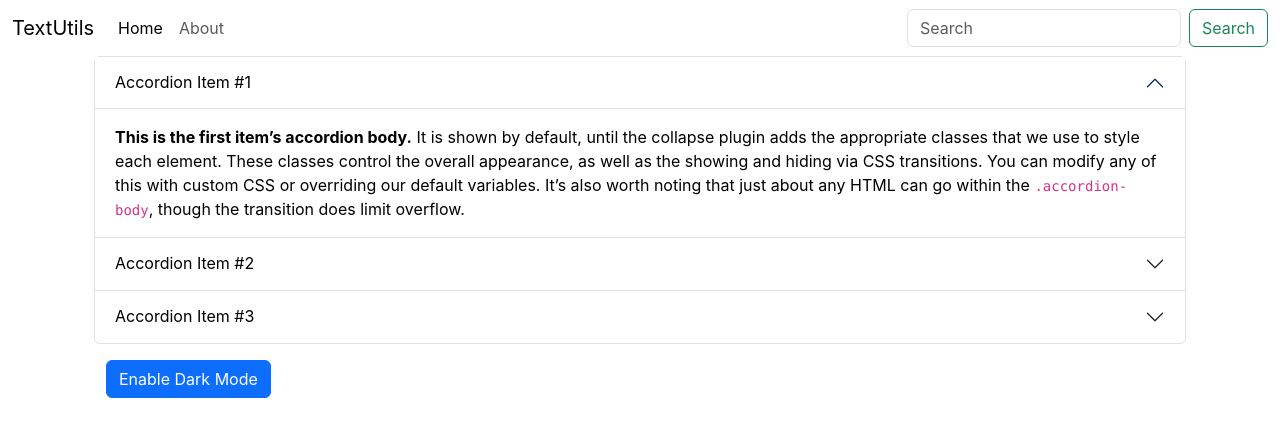
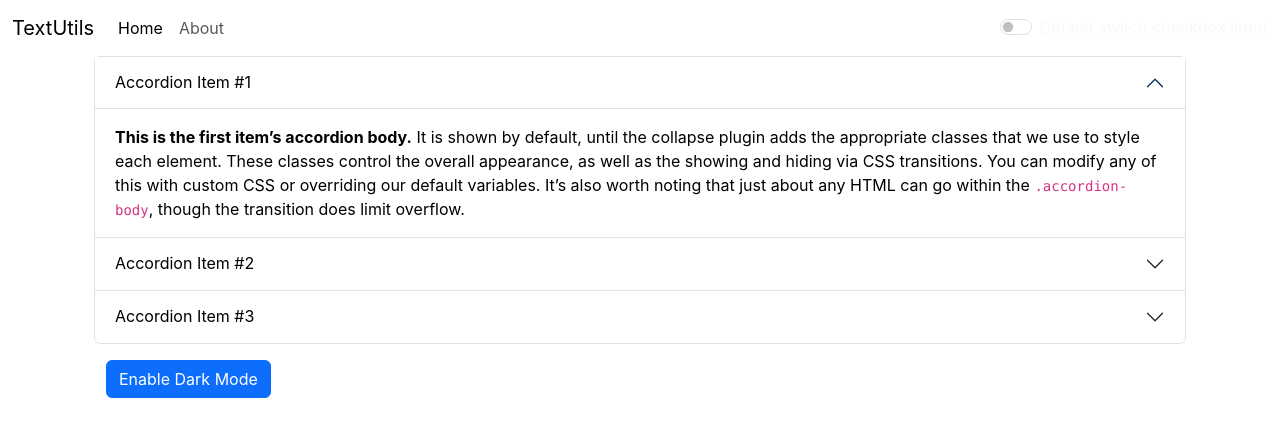
Before and after one commit to varunkr9866/React-Workspace, a React (Create React App) app: page / in a window 1280 px wide. Shown: the top 436 px of the page. Built offline with nearby package versions, Linux system fonts and the light colour scheme.

Commit message:
WORKING ON USESTATE AND DARK M0DE ON BACKGROUND BY REACT

```diff
--- a/src/App.js
+++ b/src/App.js
@@ -5,11 +5,21 @@ import Navbar from "./components/Navbar";
 // import TextForm from "./components/TextForm.js";
 
 function App() {
-  const [mode, setMode] = useState('dark');
+
+  const [mode, setMode] = useState('light');
+   const toggleMode = ()=>{
+   if (mode === 'light') {
+    setMode('dark');
+    document.body.style.backgroundColor ='grey';
+   } else {
+    setMode('light');
+    document.body.style.backgroundColor ='light';
+   }
+    }
   let name = "Varun Reddy";
   return (
     <>
-      <Navbar title = "TextUtils" aboutText = "About"/>
+      <Navbar title = "TextUtils" aboutText = "About" toggleMode={toggleMode}/>
       <div className="container">
         {/* <TextForm heading = 'Enter the Text to anlyize Below'/> */}
         <About/>
--- a/src/components/Navbar.js
+++ b/src/components/Navbar.js
@@ -4,7 +4,7 @@ import PropTypes from 'prop-types'
 
 export default function Navbar(props) {
   return (
-      <nav className="navbar navbar-expand-lg bg-body-dark">
+      <nav className={`navbar navbar-expand-lg navbar-${props.mode} bg-body-dark`}>
         <div className="container-fluid">
           <a className="navbar-brand" href="/">
             {props.title}
@@ -33,7 +33,7 @@ export default function Navbar(props) {
                 </a>
               </li>
             </ul>
-            <form className="d-flex" role="search">
+            {/* <form className="d-flex" role="search">
               <input
                 className="form-control me-2"
                 type="search"
@@ -43,7 +43,11 @@ export default function Navbar(props) {
               <button className="btn btn-outline-success" type="submit">
                 Search
               </button>
-            </form>
+            </form> */}
+            <div className={`form-check form-switch text-${props.mode ==='light'?'dark':'light'}`}>
+              <input className="form-check-input " onClick={props.toggleMode} type="checkbox" role="switch" id="switchCheckDefault"/>
+              <label className="form-check-label" htmlFor="switchCheckDefault">Default switch checkbox input</label>
+            </div>
           </div>
         </div>
       </nav>
```
